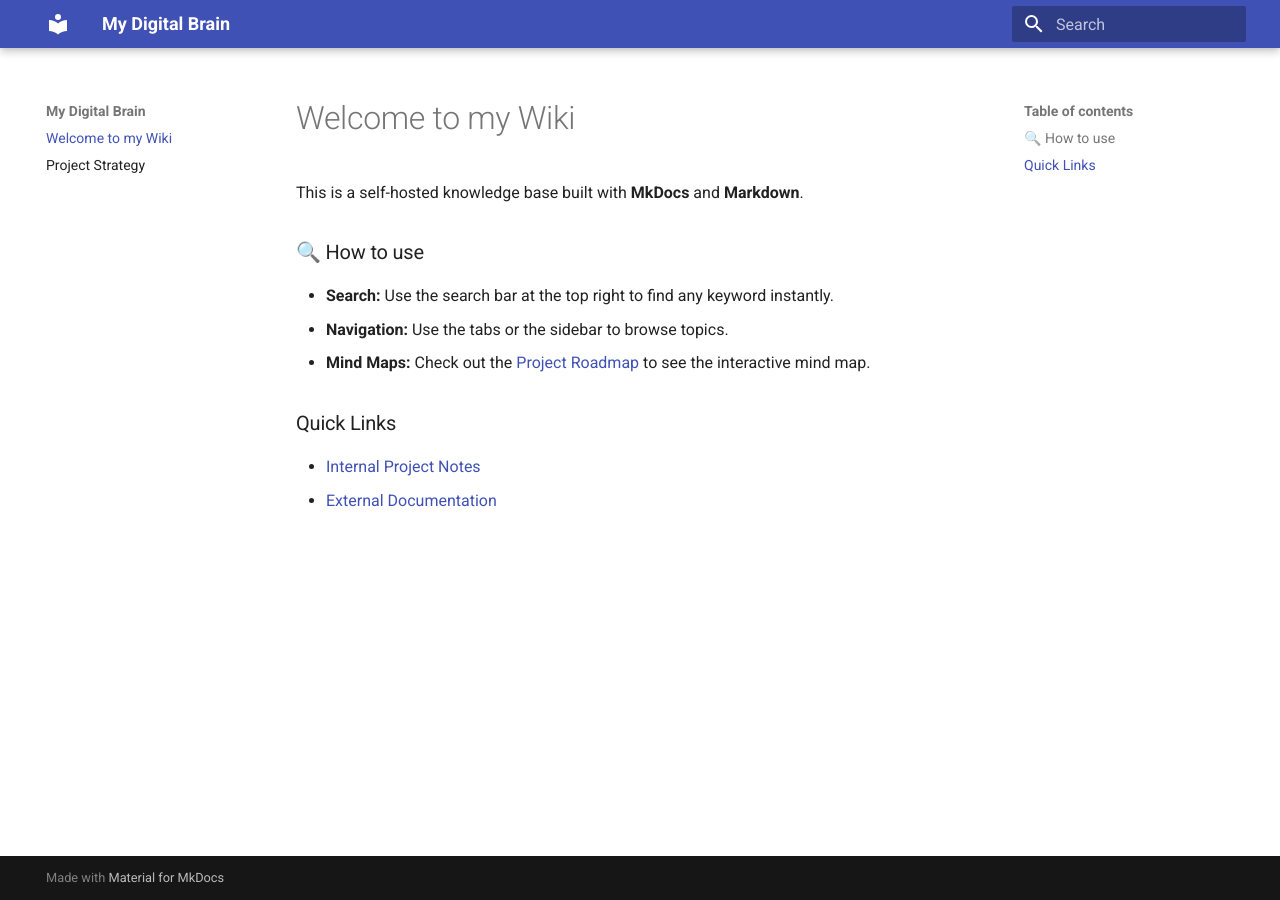
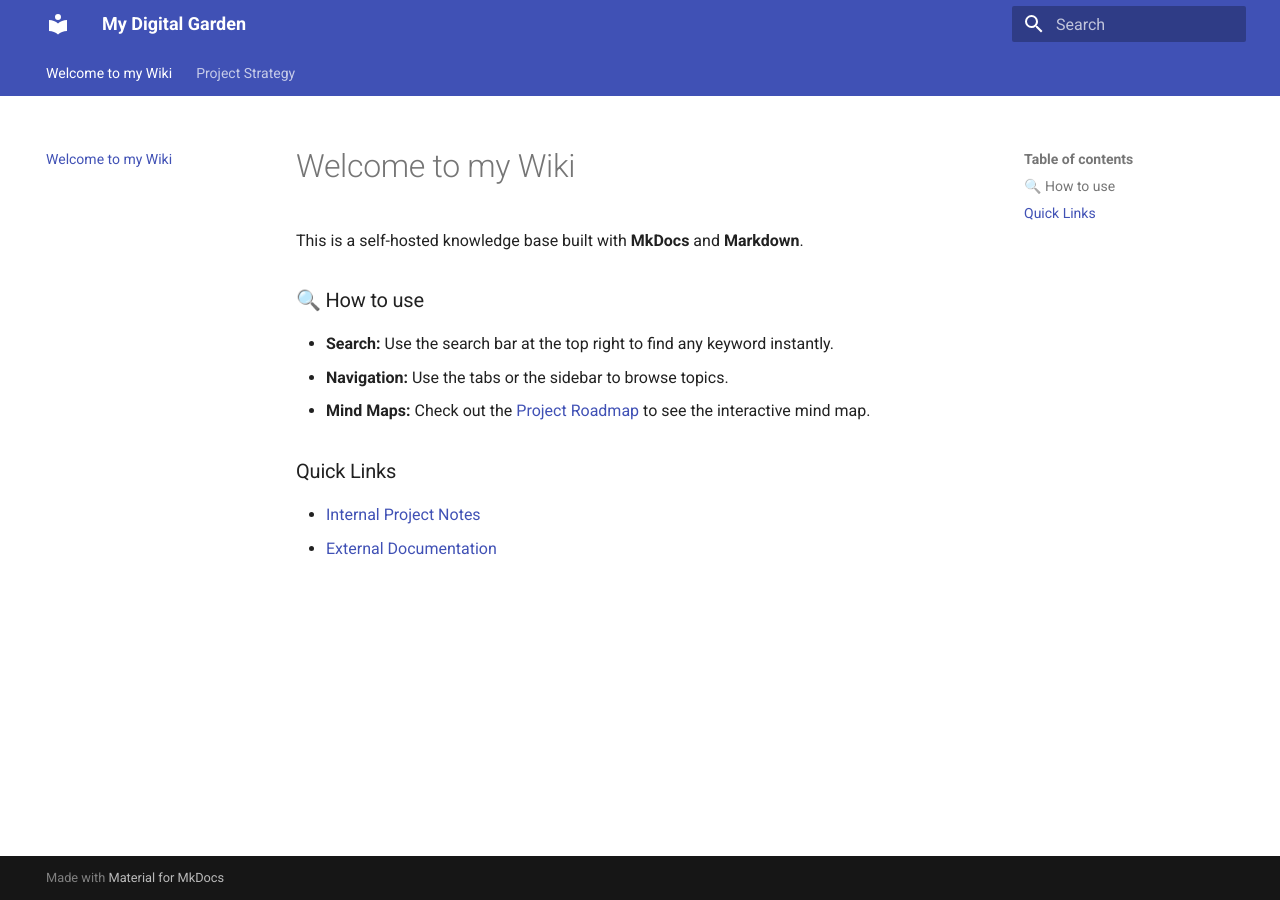
Before and after one commit to Lucien-MG/mind-map-colab-template, an MkDocs documentation site: the page built from docs/index.md, in a window 1280 px wide. Built offline with MkDocs 1.6.1 and Material for MkDocs 9.7.7, drawn with Linux system fonts in a browser that asks for light colours.

```diff
--- a/mkdocs.yml
+++ b/mkdocs.yml
@@ -1,7 +1,11 @@
-site_name: My Digital Brain
+site_name: My Digital Garden
 theme:
   name: material
+  palette:
+    primary: indigo
+    accent: light blue
   features:
+    - navigation.tabs
     - search.suggest
     - search.highlight
 
```
